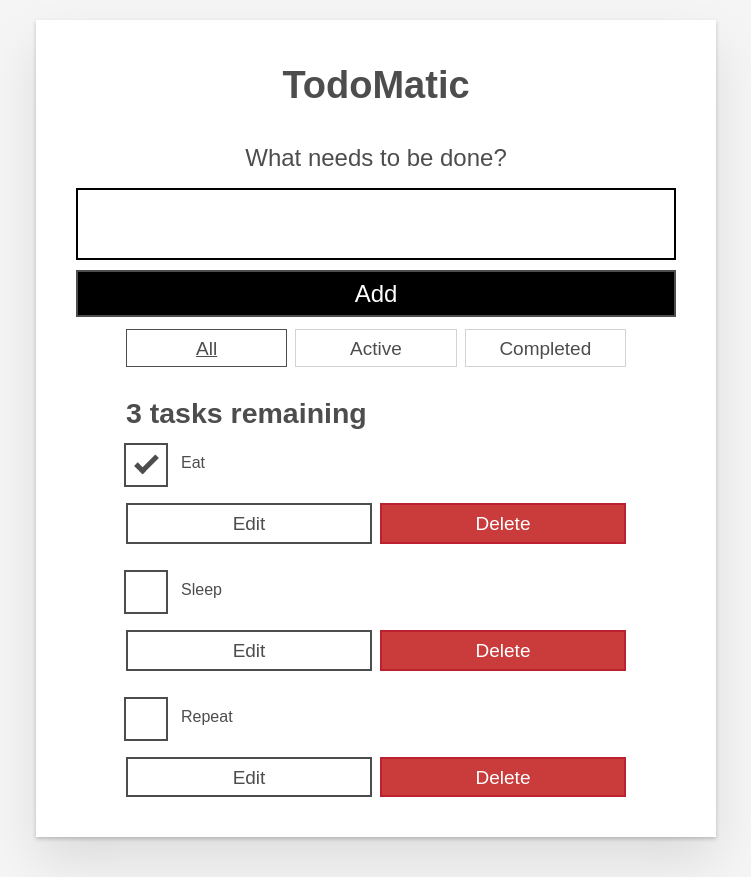
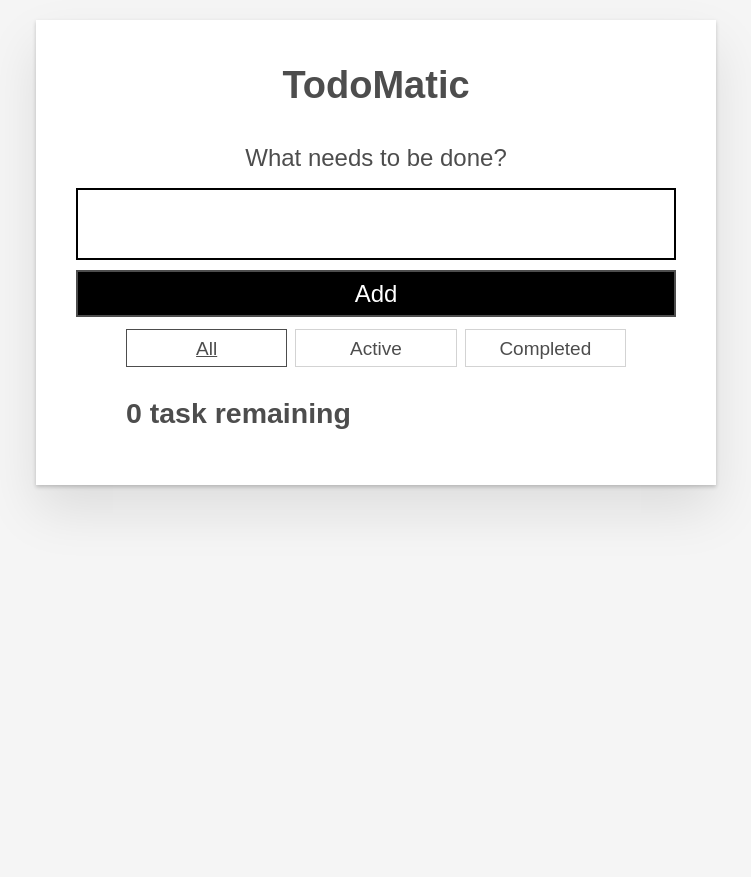
Before and after one commit to Jarax73/react, a React (Create React App) app in the folder mdn-react/: page / in a window 1280 px wide. Shown: the whole page, without its empty margins (264-1015 px from the left). After the commit the page ends 800 px from the top, so only its background shows below. Built offline with nearby package versions, Linux system fonts and the light colour scheme; the HTML template or start-up script is replaced by a standard one.

Commit message:
counting tasks

```diff
--- a/mdn-react/src/App.js
+++ b/mdn-react/src/App.js
@@ -19,6 +19,10 @@ function App(props) {
       key={task.id} />)
     );
 
+  const tasksNoun = taskList.length !== 1 && taskList.length !== 0 ? 'tasks' : 'task';
+  const headingText = `${taskList.length} ${tasksNoun} remaining`;
+
+
   return (
     <div className="todoapp stack-large">
       <h1>TodoMatic</h1>
@@ -37,7 +41,7 @@ function App(props) {
         </button>
       </div>
       <h2 id="list-heading">
-        3 tasks remaining
+        {headingText}
       </h2>
       <ul
         role="list"
--- a/mdn-react/src/index.js
+++ b/mdn-react/src/index.js
@@ -4,9 +4,9 @@ import './index.css';
 import App from './App';
 
 const DATA = [
-  { id: "todo-0", name: "Eat", completed: true },
-  { id: "todo-1", name: "Sleep", completed: false },
-  { id: "todo-2", name: "Repeat", completed: false }
+  // { id: "todo-0", name: "Eat", completed: true },
+  // { id: "todo-1", name: "Sleep", completed: false },
+  // { id: "todo-2", name: "Repeat", completed: false }
 ];
 const root = ReactDOM.createRoot(document.getElementById('root'));
 root.render(
```
